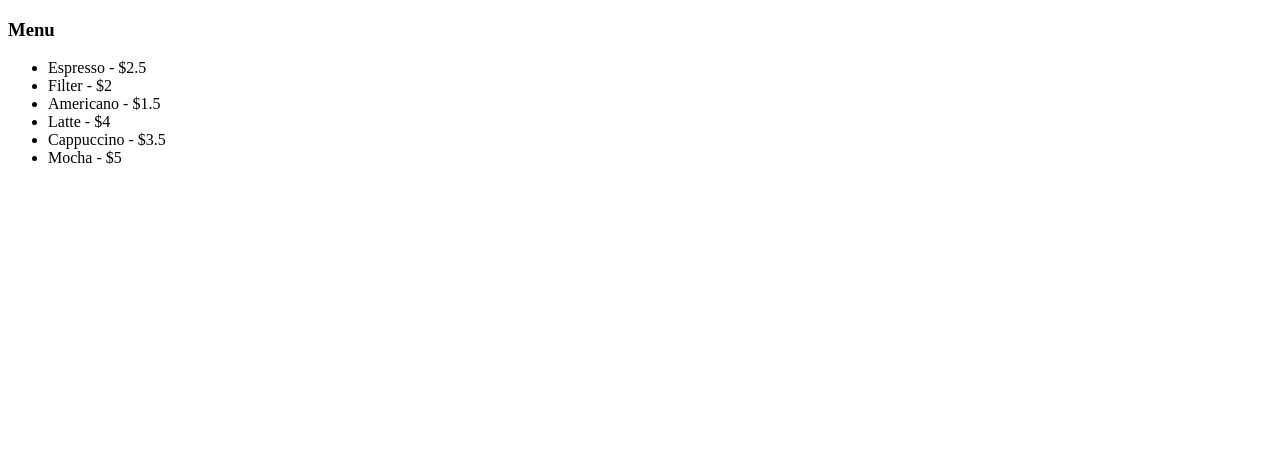
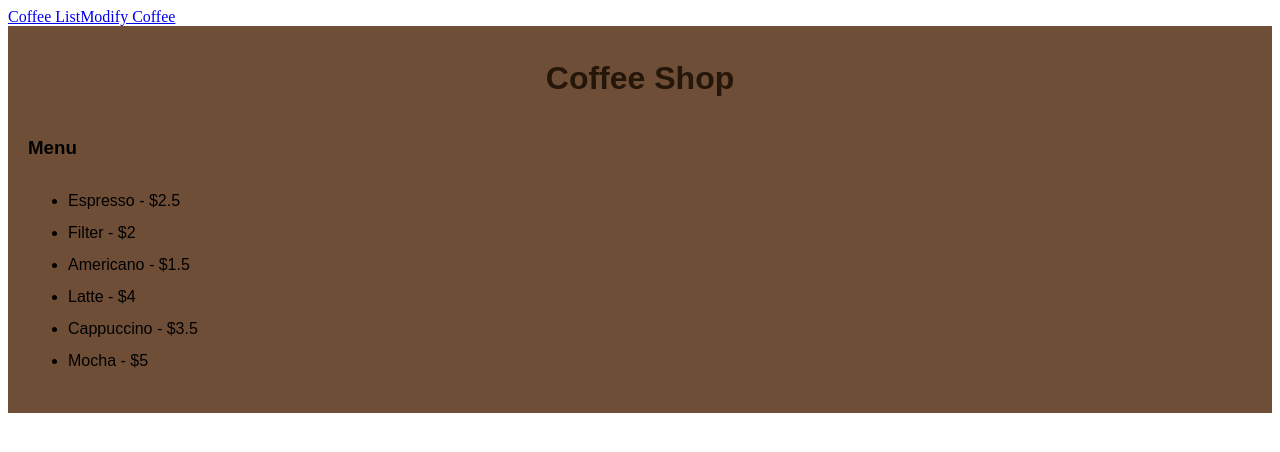
Before and after one commit to anshuldotsite/Anshul_Karande_Learning_Angular, an Angular app: page /coffee in a window 1280 px wide. Shown: the top 452 px of the page. Built offline with nearby package versions, Linux system fonts and the light colour scheme.

Commit message:
added navigation routes to modify item component and page not found component

```diff
--- a/src/app/app.component.html
+++ b/src/app/app.component.html
@@ -1,2 +1,14 @@
-<app-coffee-list-item></app-coffee-list-item>
-<app-coffee-list></app-coffee-list>
+<!-- Future Nav bar-->
+<div class="nav-bar">
+  <nav>
+    <a routerLink="/coffee" routerLinkActive="active">Coffee List</a>
+    <a routerLink="/modify-coffee" routerLinkActive="active">Modify Coffee</a>
+  </nav>
+</div>
+
+<div class="app-container">
+  <h1>{{ title }}</h1>
+
+  <!--router outlet to display routed components -->
+  <router-outlet></router-outlet>
+</div>
--- a/src/app/coffee-list-item/coffee-list-item.component.html
+++ b/src/app/coffee-list-item/coffee-list-item.component.html
@@ -4,4 +4,5 @@
     <p><strong>Description:</strong>{{inStock.description}}</p>
     <p><strong>Price:</strong>{{inStock.price}}</p>
     <p><strong>Stock:</strong>{{inStock.inStock}}</p>
+    <img [ngSrc]="inStock.image" width="100" height="100" />
 </div>
--- a/src/app/coffee-list-item/coffee-list-item.component.ts
+++ b/src/app/coffee-list-item/coffee-list-item.component.ts
@@ -1,11 +1,11 @@
 import { Component, Input } from '@angular/core';
 import { Coffee } from '../Shared/interfaces/coffee';
-import { NgIf } from '@angular/common';
+import { NgIf, NgOptimizedImage } from '@angular/common';
 
 @Component({
   selector: 'app-coffee-list-item',
   standalone: true,
-  imports: [NgIf],
+  imports: [NgIf, NgOptimizedImage],
   templateUrl: './coffee-list-item.component.html',
   styleUrl: './coffee-list-item.component.css',
 })
--- a/src/app/coffee-list/coffee-list.component.html
+++ b/src/app/coffee-list/coffee-list.component.html
@@ -2,7 +2,6 @@
     <h2>{{ selectedCoffeeItem.name }}</h2>
     <p>{{ selectedCoffeeItem.description }}</p>
     <p>Price: ${{ selectedCoffeeItem.price }}</p>
-    <img [src]="selectedCoffeeItem.image" alt="{{ selectedCoffeeItem.name }}" />
     <p *ngIf="selectedCoffeeItem.inStock">In Stock</p>
     <p *ngIf="!selectedCoffeeItem.inStock">Out of Stock</p>
 </div>
--- /dev/null
+++ b/src/app/modify-list-item/modify-list-item.component.html
@@ -0,0 +1 @@
+<p>modify-list-item works!</p>
--- /dev/null
+++ b/src/app/page-not-found/page-not-found.component.html
@@ -0,0 +1 @@
+<p>page-not-found works!</p>
--- a/src/main.ts
+++ b/src/main.ts
@@ -3,11 +3,15 @@ import { AppComponent } from './app/app.component';
 import { provideRouter, Routes } from '@angular/router';
 import { CoffeeListComponent } from './app/coffee-list/coffee-list.component';
 import { CoffeeListItemComponent } from './app/coffee-list-item/coffee-list-item.component';
+import { ModifyListItemComponent } from './app/modify-list-item/modify-list-item.component';
+import { PageNotFoundComponent } from './app/page-not-found/page-not-found.component';
 
 const routes: Routes = [
   { path: '', redirectTo: '/coffee', pathMatch: 'full' }, //default route
   { path: 'coffee', component: CoffeeListComponent },
   { path: 'coffee/:id', component: CoffeeListItemComponent },
+  { path: 'modify-coffee', component: ModifyListItemComponent },
+  { path: '**', component: PageNotFoundComponent }, //Wildcard route for a 404 page
 ];
 
 bootstrapApplication(AppComponent, {
```
Also changed, not shown: src/app/app.component.ts (+10 -1 lines), src/app/modify-list-item/modify-list-item.component.ts (added, +12 -0 lines), src/app/page-not-found/page-not-found.component.ts (added, +12 -0 lines), src/app/modify-list-item/modify-list-item.component.css (added), src/app/page-not-found/page-not-found.component.css (added), 2 other files (tests, documents, lock files or other folders).
